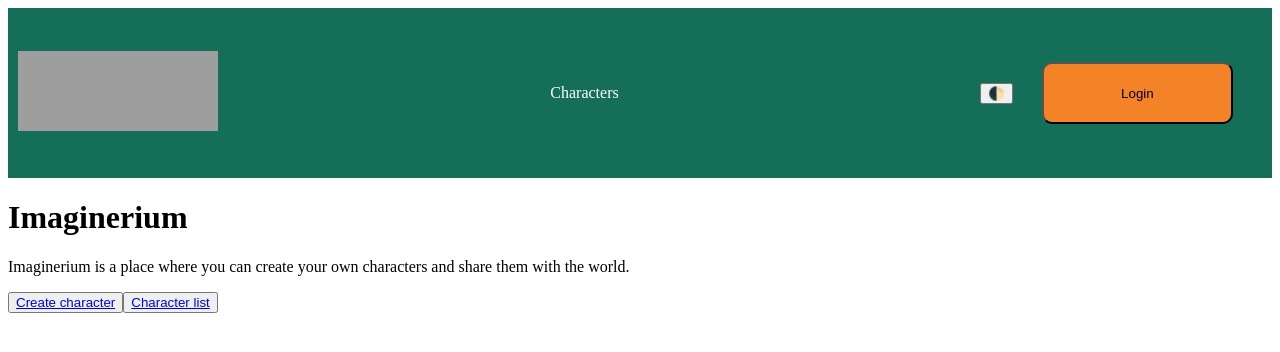
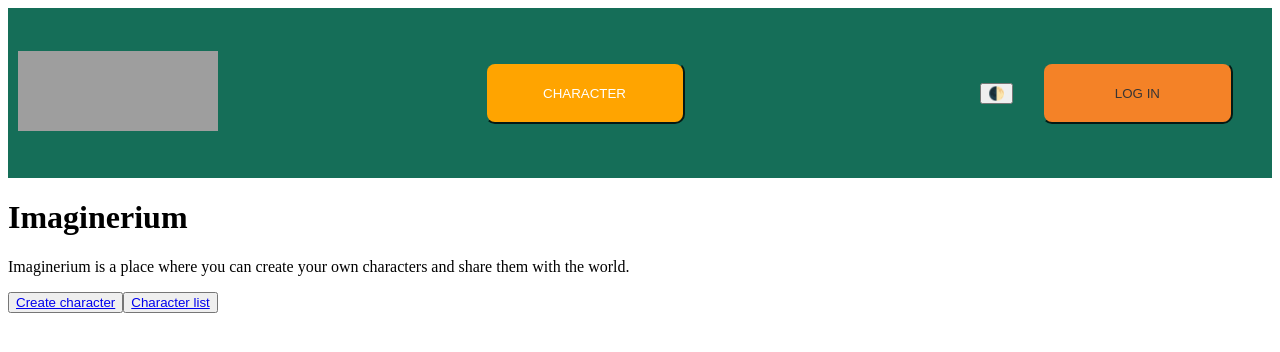
Before and after one commit to SchoolOfCode/bc13_final-project_front-end-room-8-boolean-hooligans, a Next.js app in the folder imaginerium/: page / in a window 1280 px wide. Shown: the top 352 px of the page. Built offline with nearby package versions, Linux system fonts and the light colour scheme; grey boxes are pictures that could not be loaded.

Commit message:
Dropdpwn button styled

```diff
--- a/imaginerium/Components/Navigation.js
+++ b/imaginerium/Components/Navigation.js
@@ -17,13 +17,13 @@ export default function Navigation() {
         />
       </div>
   <div class={styles.dropdown}>
-    <button class={styles.dropbtn}>Characters
+    <button class={styles.dropbtn}>CHARACTER
       <i class="fa fa-caret-down"></i>
     </button>
     <div class={styles.dropdownContent}>
-    <Link href="/">← Back to home</Link>
-    <Link href="/characterList">Character list</Link>
-    <Link href="/createCharacter">Create character</Link>
+    <Link href="/">←HOME</Link>
+    <Link href="/characterList">CHARACTER LIST</Link>
+    <Link href="/createCharacter">CREATE CHARACTER</Link>
     </div>
 </div>
 <div className={styles.loginAndToggle}>
@@ -31,7 +31,7 @@ export default function Navigation() {
         <button>🌓</button>
       </div>
       <div>
-        <button className={styles.loginButton}>Login</button>
+        <button className={styles.loginButton}>LOG IN</button>
       </div>
     </div>
     </div>
--- a/imaginerium/styles/navigation.module.css
+++ b/imaginerium/styles/navigation.module.css
@@ -18,7 +18,16 @@
     overflow: hidden;
   }
 
-.dropdown .dropbtn {
+.dropbtn {
+ background-color: #FFA400;
+ width: 200px;
+ height: 62px;
+ border-radius: 10px;
+ border-color: #156E58;
+ color: #FFFFFF;
+  }
+
+.dropdown {
     font-size: 16px;
     border: none;
     outline: none;
@@ -26,12 +35,12 @@
     padding: 14px 16px;
     min-width: 160px;
     background-color: inherit;
-    font-family: inherit; /* Important for vertical align on mobile phones */
+    font-family: sans-serif;  /*Important for vertical align on mobile phones */
     margin: 0; /* Important for vertical align on mobile phones */
   }
 
   .navbar a:hover, .dropdown:hover .dropbtn {
-    background-color: red;
+    background-color:  #FFA400;
   }
 
   .dropdownContent {
@@ -41,6 +50,7 @@
     min-width: 160px;
     box-shadow: 0px 8px 16px 0px rgba(0,0,0,0.2);
     z-index: 1;
+    border-radius: 10px;
   }
 
   .dropdownContent a {
@@ -50,6 +60,7 @@
     text-decoration: none;
     display: block;
     text-align: left;
+    border-radius: 10px;
   }
 
   .dropdownContent a:hover {
@@ -73,4 +84,6 @@
     height: 62px;
     border-radius: 10px;
     background-color: #F48227;
+    border-color: #156E58;
+    color: #383535;
   }
```
